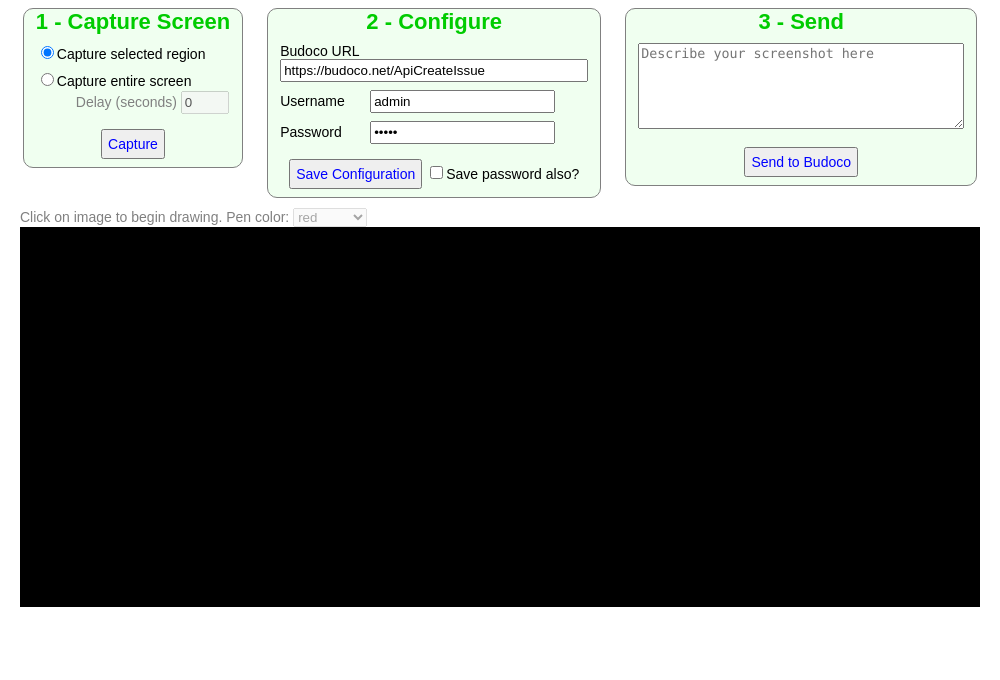
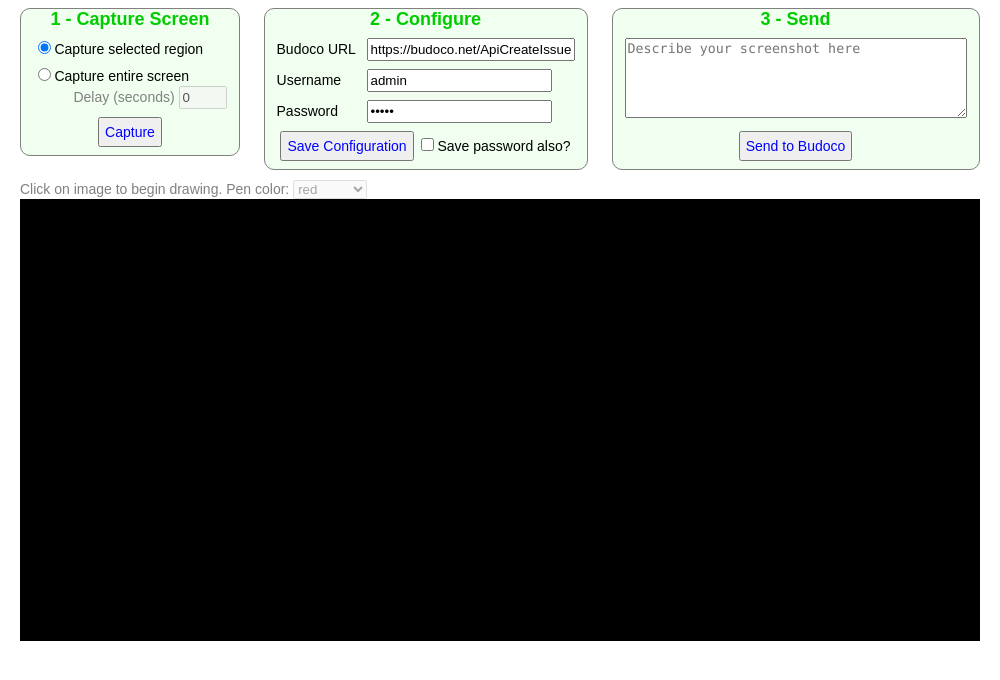
Before and after one commit to ctrager/budoco_screenshot, an Electron app: page index.html in a window 1000 px wide. Drawn offline with Linux system fonts and the light colour scheme; no server answers.

Commit message:
bigger image

```diff
--- a/index.css
+++ b/index.css
@@ -22,7 +22,7 @@ button {
 }
 
 .button_div {
-    margin-top: 15px;
+    margin-top: 8px;
     margin-bottom: 5px;
     text-align: center;
     white-space: nowrap;
@@ -41,7 +41,7 @@ label {
 .image_frame {
     grid-column-start: 1;
     width: 960px;
-    height: 380px;
+    height: 442px;
     background: black;
     display: flex;
     flex-direction: row;
@@ -79,7 +79,7 @@ canvas {
 
 
 .big_number {
-    font-size: 22px;
+    font-size: 18px;
     font-weight: bold;
     text-align: center;
     color: #0c0;
@@ -119,7 +119,11 @@ color: gray;
 }
 
 #url {
-    width: 300px;
+    width: 200px;
+}
+
+#url_div {
+    white-space: nowrap;
 }
 
 #description_div {
@@ -128,8 +132,8 @@ color: gray;
 
 #description {
     font-family: "Lucida Console", monospace;
-    width: 320px;
-    height: 80px;
+    width: 336px;
+    height: 74px;
 }
 
 #sending {
--- a/index.html
+++ b/index.html
@@ -48,8 +48,8 @@
             <div>
                 <div class="big_number">2 - Configure</div>
 
-                <div>
-                    <label>Budoco URL</label><br><input id="url" value="https://budoco.net/ApiCreateIssue" />
+                <div id="url_div">
+                    <label>Budoco URL</label><input id="url" value="https://budoco.net/ApiCreateIssue" />
                 </div>
 
                 <div>
```
